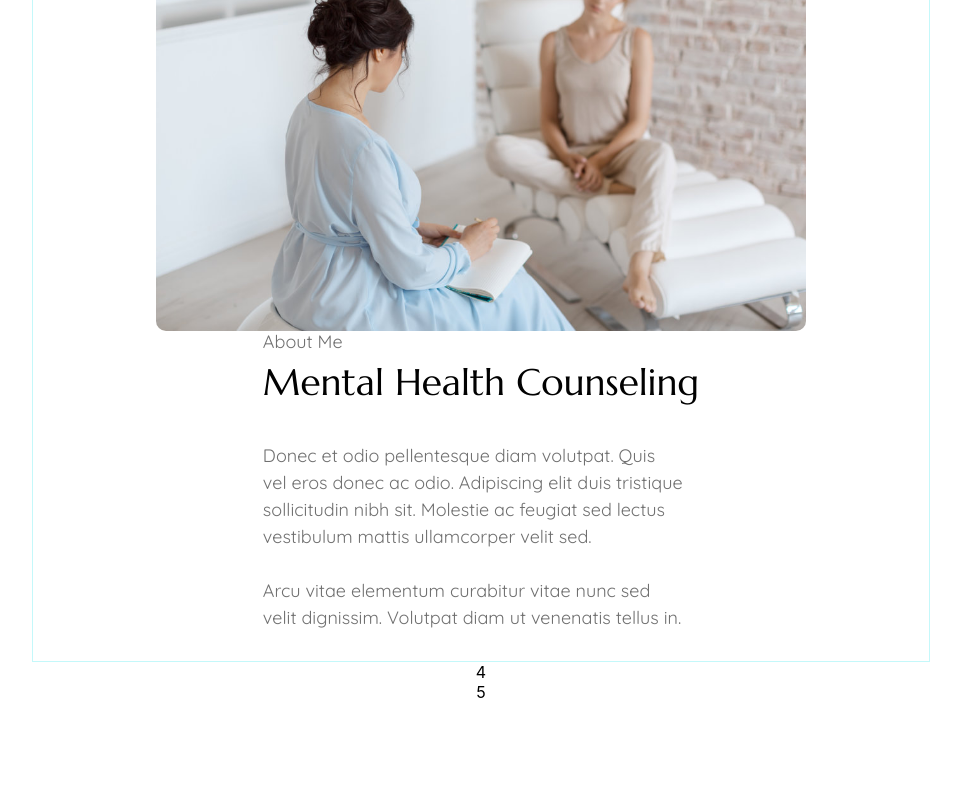
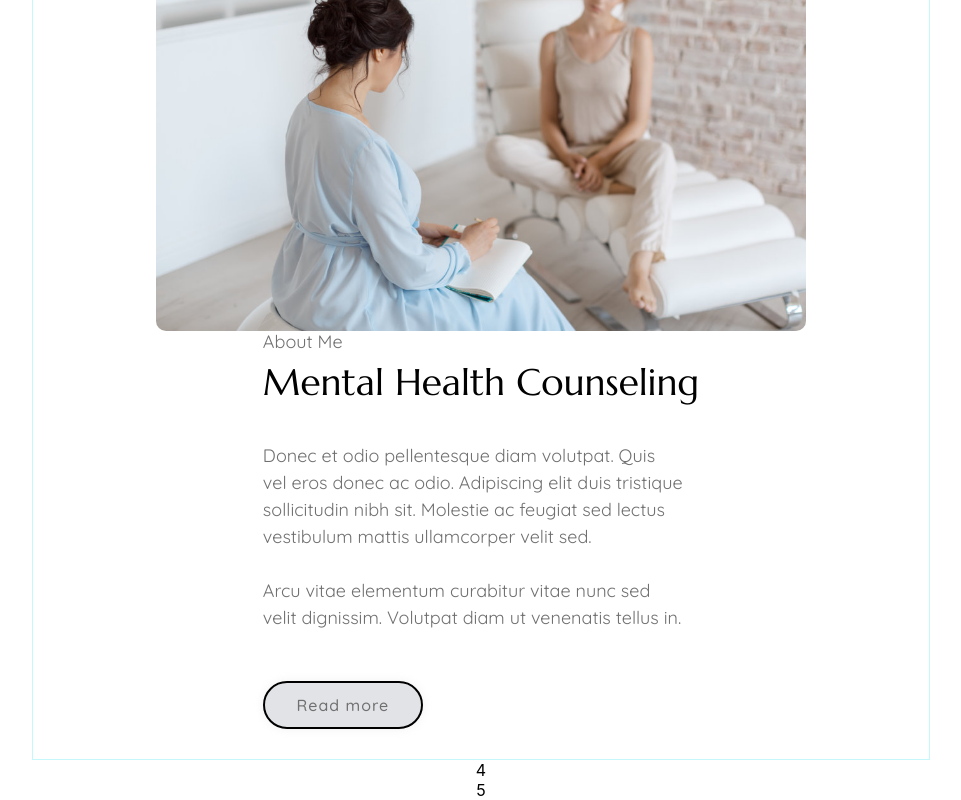
Before and after one commit to Trivium-bit/psychologist, a React (Create React App) app: page / in a window 1280 px wide. Shown: the part 964-1764 px from the top of the page, without its empty margins (159-1120 px from the left). Before the commit the page ends 1666 px from the top, so only its background shows below. Built offline with nearby package versions, Linux system fonts and the light colour scheme.

Commit message:
AboutMe: add button

```diff
--- a/src/AboutMe/AboutMe.jsx
+++ b/src/AboutMe/AboutMe.jsx
@@ -17,8 +17,8 @@ function AboutMe() {
           <br />
           <br />
           Arcu vitae elementum curabitur vitae nunc sed velit dignissim. Volutpat diam ut venenatis tellus in.
-
         </div>
+        <button className={style.button}>Read more</button>
       </div>
     </div>
   );
--- a/src/AboutMe/AboutMe.module.scss
+++ b/src/AboutMe/AboutMe.module.scss
@@ -20,7 +20,7 @@
         display: flex;
         flex-direction: column;
         text-align: left;
-
+        justify-content: space-around;
 
         & span {
             @include text (18px, 1.2em, 400, $fontFamilyQuicksand, $descriptionColor);
@@ -36,5 +36,26 @@
             max-width: 420px;
             line-height: 1.5
         }
+
+        .button {
+            width: 160px;
+            font-family:  $fontFamilyQuicksand,Sans-serif;
+            font-size: 16px;
+            font-weight: 500;
+            letter-spacing: 1px;
+            color: #707070;
+            background-color: #e2e3e6;
+            border-style: solid;
+            border-radius: 25px;
+            margin-top: 50px;
+            padding: 12px;
+            box-shadow: 0 0 10px 0 rgba(182,184,192,.18);
+            transition: 0.3s;
+            &:hover {
+                background-color: $secondColor;
+                color: white;
+                cursor: pointer;
+            }
+        }
     }
 }
```
